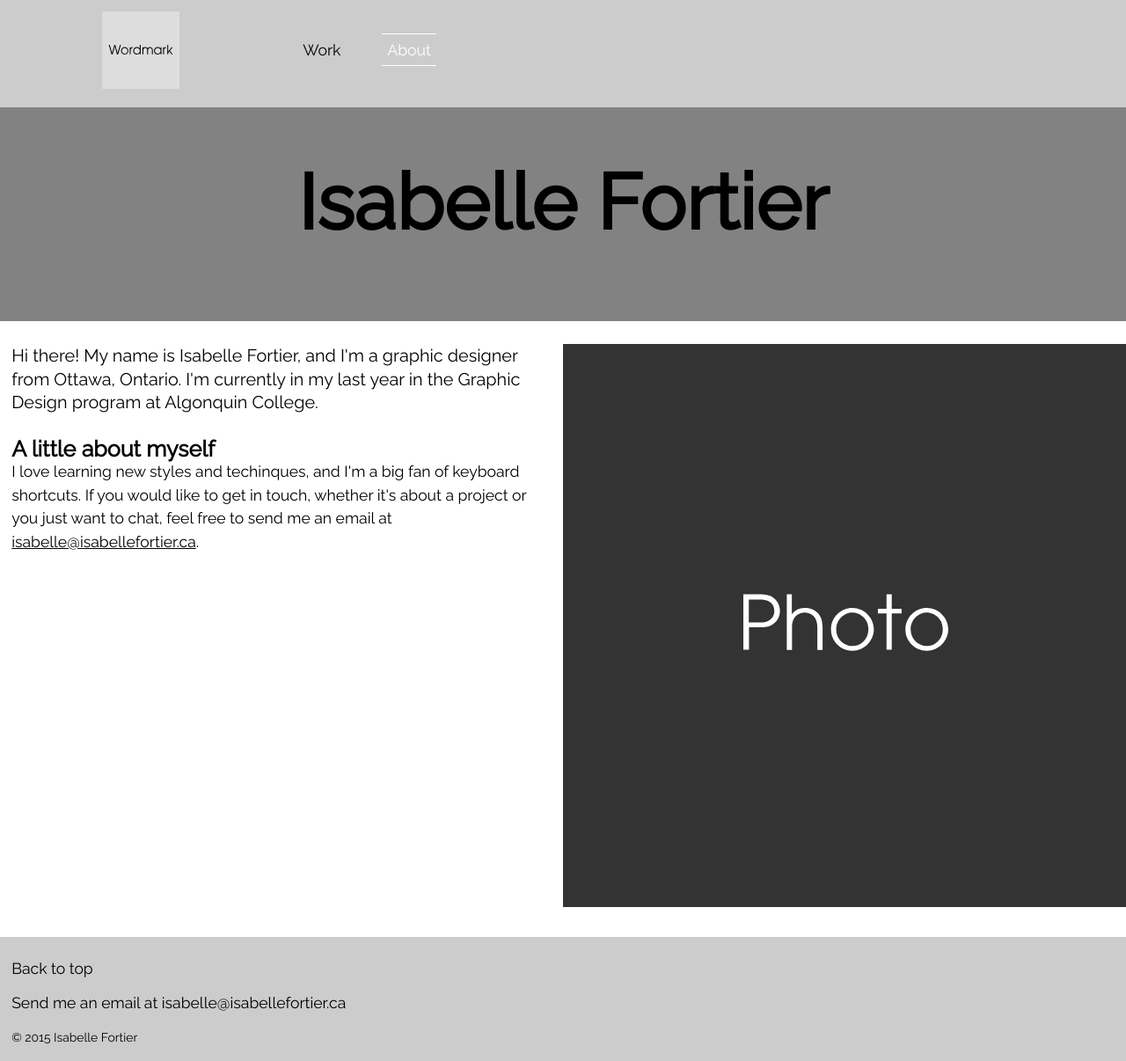
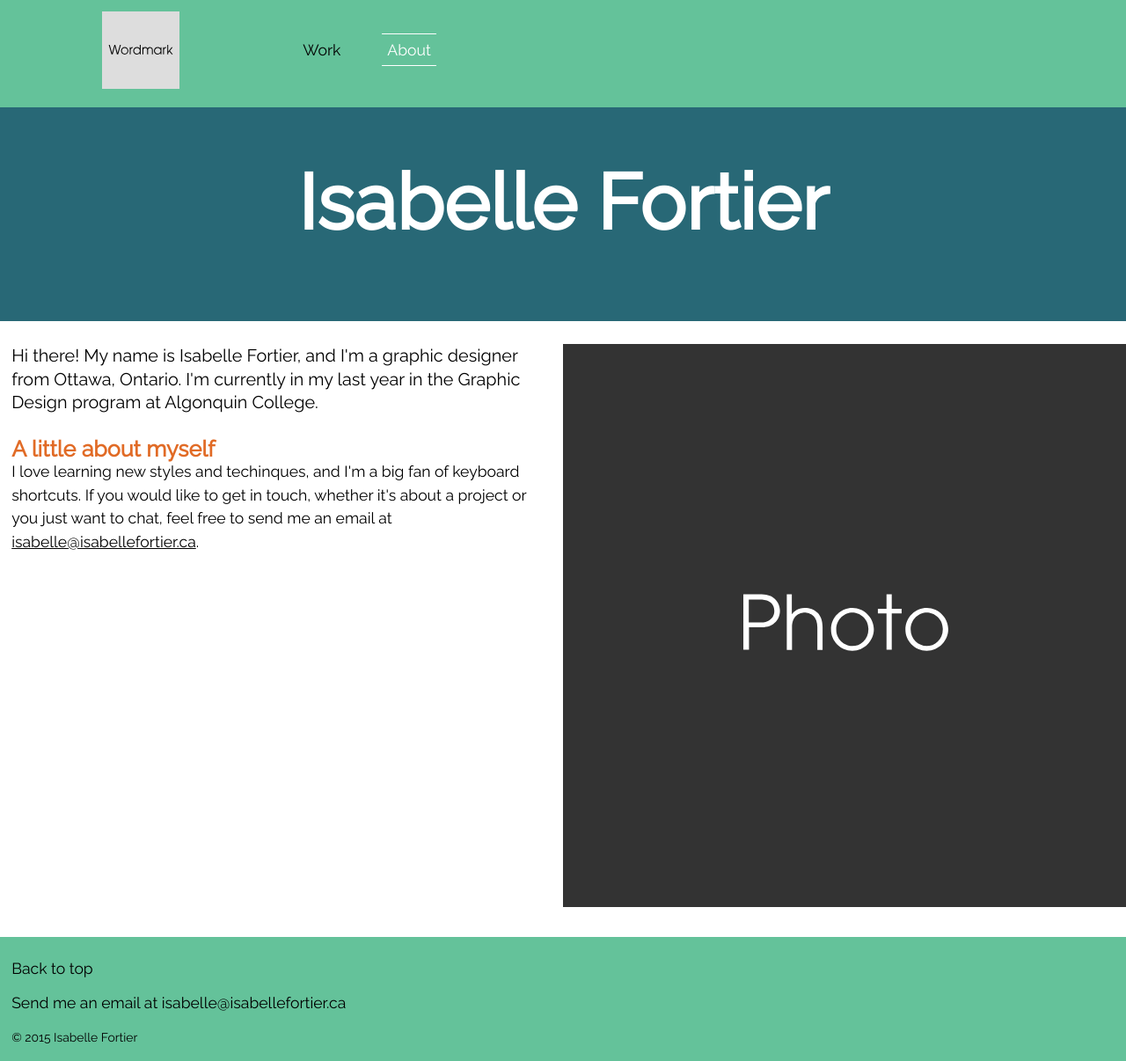
Before and after one commit to isabelle6/portfolio, a Jekyll site: the page built from about.html, in a window 1280 px wide. Shown: the whole page at 88% size. Built offline with Jekyll 4.4.1, drawn with Linux system fonts in a browser that asks for light colours.

Commit message:
Changed colours of backgrounds and text

```diff
--- a/css/main.css
+++ b/css/main.css
@@ -47,7 +47,7 @@ a:focus {
 }
 
 .masthead {
-    background-color: #ccc;
+    background-color: #64c29a;
 }
 
 .wordmark {
@@ -91,15 +91,19 @@ a:focus {
 }
 
 .billboard {
+    /*
     background-image: url(../images/billboard.svg);
     background-repeat: no-repeat;
     background-position: center;
     background-size: cover;
+    */
+    background-color: #286876;
 }
 
 .billboard-type {
     text-align: center;
     font-size: 3em;
+    color: #fff;
 }
 
 .portfolio-piece:hover {
@@ -116,7 +120,7 @@ a:focus {
     padding: 0;
     list-style-type: none;
     text-align: center;
-    background-color: #ccc;
+    background-color: #64c29a;
 }
 
 .nav-footer li {
@@ -136,6 +140,7 @@ a:focus {
 
 .project-title {
     text-align: center;
+    color: #e16b26;
 }
 
 .description {
@@ -144,6 +149,7 @@ a:focus {
 
 .headlines {
     margin: 0;
+    color: #e16b26;
 }
 
 .email {
@@ -151,7 +157,7 @@ a:focus {
 }
 
 .email:hover {
-    color: grey;
+    color: #e16b26;
     text-decoration: none;
 }
 
```
